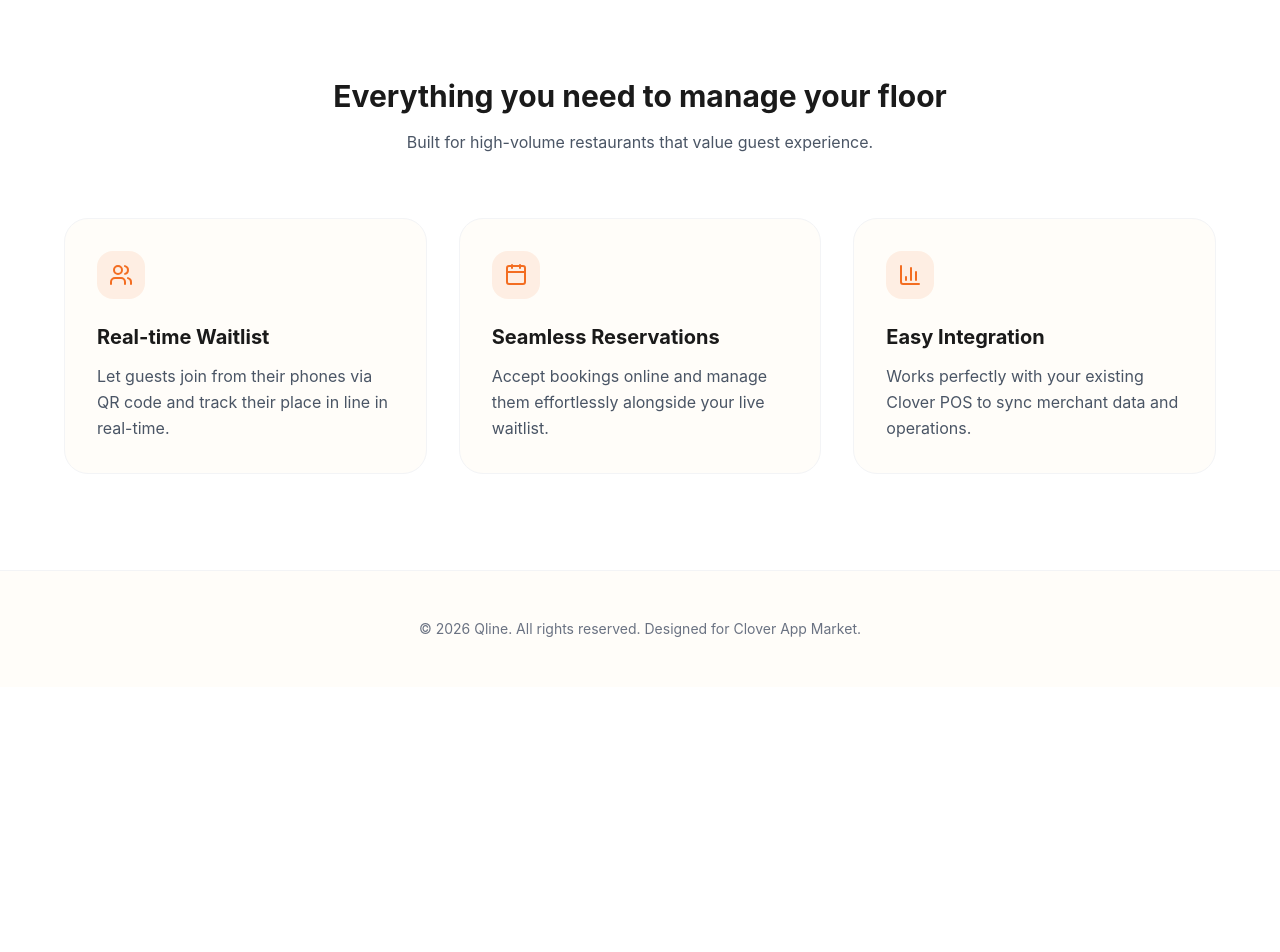
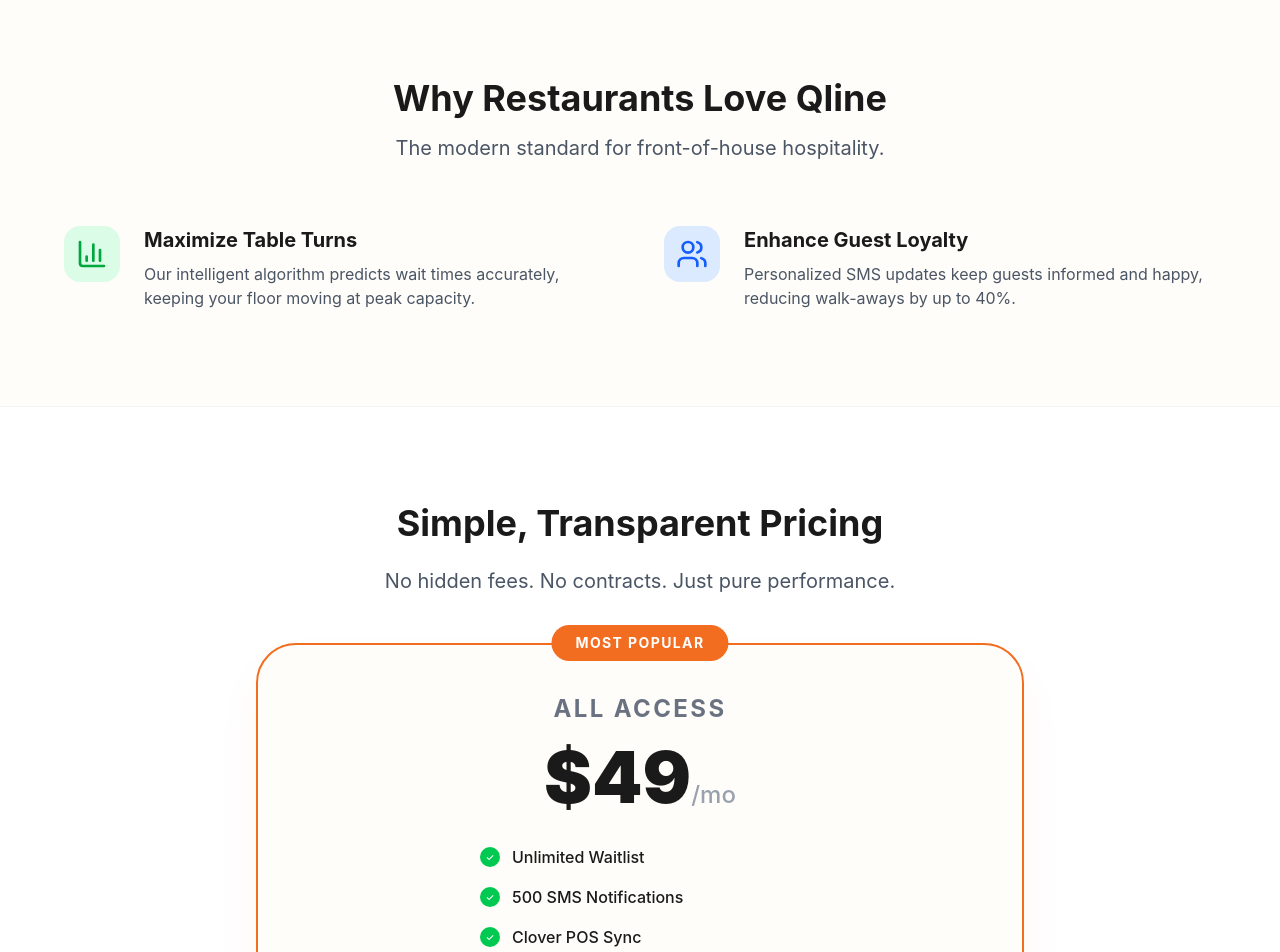
Before and after one commit to Ricemannnn/qline-waitlist, a React (Vite) app in the folder client/: page / in a window 1280 px wide. Shown: the part 620-1572 px from the top of the page. Before the commit the page ends 1307 px from the top, so only its background shows below. Built offline with nearby package versions, Linux system fonts and the light colour scheme.

Commit message:
Fix landing page anchors, relative auth links, and update production build

```diff
--- a/client/src/pages/LandingPage.jsx
+++ b/client/src/pages/LandingPage.jsx
@@ -17,7 +17,7 @@
           <a href="#features" className="text-sm font-medium hover:text-[#F36D21] transition-colors">Features</a>
           <a href="#benefits" className="text-sm font-medium hover:text-[#F36D21] transition-colors">Benefits</a>
           <a href="#pricing" className="text-sm font-medium hover:text-[#F36D21] transition-colors">Pricing</a>
-          <a href="http://localhost:3001/api/auth/clover" className="bg-[#F36D21] text-white px-5 py-2 rounded-full text-sm font-semibold hover:bg-[#D95D1C] transition-all flex items-center gap-2">
+          <a href="/api/auth/clover" className="bg-[#F36D21] text-white px-5 py-2 rounded-full text-sm font-semibold hover:bg-[#D95D1C] transition-all flex items-center gap-2">
             <img src="https://www.clover.com/favicon.ico" alt="Clover" className="w-4 h-4" />
             Login with Clover
           </a>
@@ -34,13 +34,67 @@
           Provide a seamless experience for your guests and optimize your front-of-house operations with Qline's intelligent management system.
         </p>
         <div className="flex flex-col sm:flex-row items-center justify-center gap-4">
-          <a href="http://localhost:3001/api/auth/clover" className="w-full sm:w-auto bg-[#F36D21] text-white px-8 py-4 rounded-xl font-bold text-lg hover:shadow-lg hover:shadow-[#F36D21]/20 transition-all flex items-center justify-center gap-3">
+          <a href="/api/auth/clover" className="w-full sm:w-auto bg-[#F36D21] text-white px-8 py-4 rounded-xl font-bold text-lg hover:shadow-lg hover:shadow-[#F36D21]/20 transition-all flex items-center justify-center gap-3">
             <img src="https://www.clover.com/favicon.ico" alt="Clover" className="w-6 h-6" />
             Connect with Clover <ChevronRight className="w-5 h-5" />
           </a>
           <Link to="/join" className="w-full sm:w-auto px-8 py-4 rounded-xl font-bold text-lg border-2 border-gray-200 hover:bg-gray-50 transition-all">
             Join Waitlist (Guest)
           </Link>
+        </div>
+      </section>
+
+      {/* Benefits */}
+      <section id="benefits" className="px-6 py-24 bg-[#FFFDF9]">
+        <div className="max-w-6xl mx-auto">
+          <div className="text-center mb-16">
+            <h2 className="text-4xl font-bold mb-4">Why Restaurants Love Qline</h2>
+            <p className="text-xl text-gray-600">The modern standard for front-of-house hospitality.</p>
+          </div>
+          <div className="grid md:grid-cols-2 gap-12">
+            <div className="flex gap-6">
+              <div className="shrink-0 w-14 h-14 bg-green-100 rounded-2xl flex items-center justify-center text-green-600">
+                <BarChart3 className="w-8 h-8" />
+              </div>
+              <div>
+                <h4 className="text-xl font-bold mb-2">Maximize Table Turns</h4>
+                <p className="text-gray-600">Our intelligent algorithm predicts wait times accurately, keeping your floor moving at peak capacity.</p>
+              </div>
+            </div>
+            <div className="flex gap-6">
+              <div className="shrink-0 w-14 h-14 bg-blue-100 rounded-2xl flex items-center justify-center text-blue-600">
+                <Users className="w-8 h-8" />
+              </div>
+              <div>
+                <h4 className="text-xl font-bold mb-2">Enhance Guest Loyalty</h4>
+                <p className="text-gray-600">Personalized SMS updates keep guests informed and happy, reducing walk-aways by up to 40%.</p>
+              </div>
+            </div>
+          </div>
+        </div>
+      </section>
+
+      {/* Pricing */}
+      <section id="pricing" className="px-6 py-24 bg-white border-y border-gray-100">
+        <div className="max-w-3xl mx-auto text-center">
+          <h2 className="text-4xl font-bold mb-6">Simple, Transparent Pricing</h2>
+          <p className="text-xl text-gray-600 mb-12">No hidden fees. No contracts. Just pure performance.</p>
+          <div className="bg-[#FFFDF9] p-12 rounded-[40px] border-2 border-[#F36D21] relative shadow-2xl shadow-[#F36D21]/10">
+            <div className="absolute -top-5 left-1/2 -translate-x-1/2 bg-[#F36D21] text-white px-6 py-2 rounded-full font-bold text-sm uppercase tracking-widest">
+              Most Popular
+            </div>
+            <h3 className="text-2xl font-bold mb-4 text-gray-500 uppercase tracking-widest">All Access</h3>
+            <div className="text-7xl font-black mb-8">$49<span className="text-2xl font-medium text-gray-400">/mo</span></div>
+            <ul className="text-left space-y-4 mb-10 max-w-xs mx-auto">
+              <li className="flex items-center gap-3 font-medium"><div className="w-5 h-5 bg-green-500 rounded-full flex items-center justify-center text-white text-[10px]">✓</div> Unlimited Waitlist</li>
+              <li className="flex items-center gap-3 font-medium"><div className="w-5 h-5 bg-green-500 rounded-full flex items-center justify-center text-white text-[10px]">✓</div> 500 SMS Notifications</li>
+              <li className="flex items-center gap-3 font-medium"><div className="w-5 h-5 bg-green-500 rounded-full flex items-center justify-center text-white text-[10px]">✓</div> Clover POS Sync</li>
+              <li className="flex items-center gap-3 font-medium"><div className="w-5 h-5 bg-green-500 rounded-full flex items-center justify-center text-white text-[10px]">✓</div> Advanced Analytics</li>
+            </ul>
+            <a href="/api/auth/clover" className="block w-full bg-[#F36D21] text-white py-5 rounded-2xl font-bold text-xl hover:bg-[#D95D1C] transition-all">
+              Start Free Trial
+            </a>
+          </div>
         </div>
       </section>
 
```
